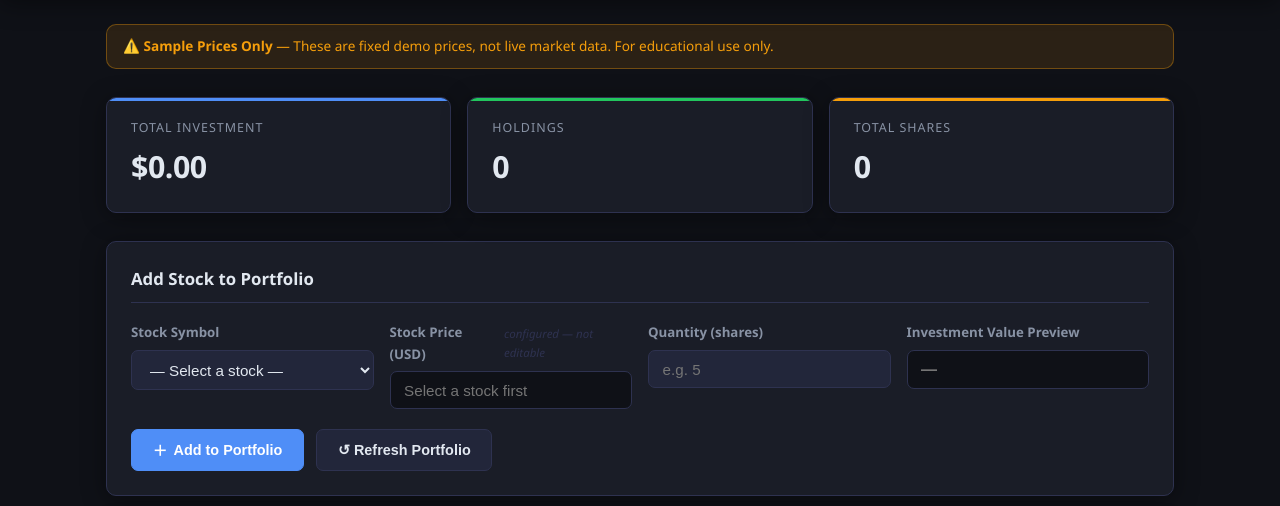
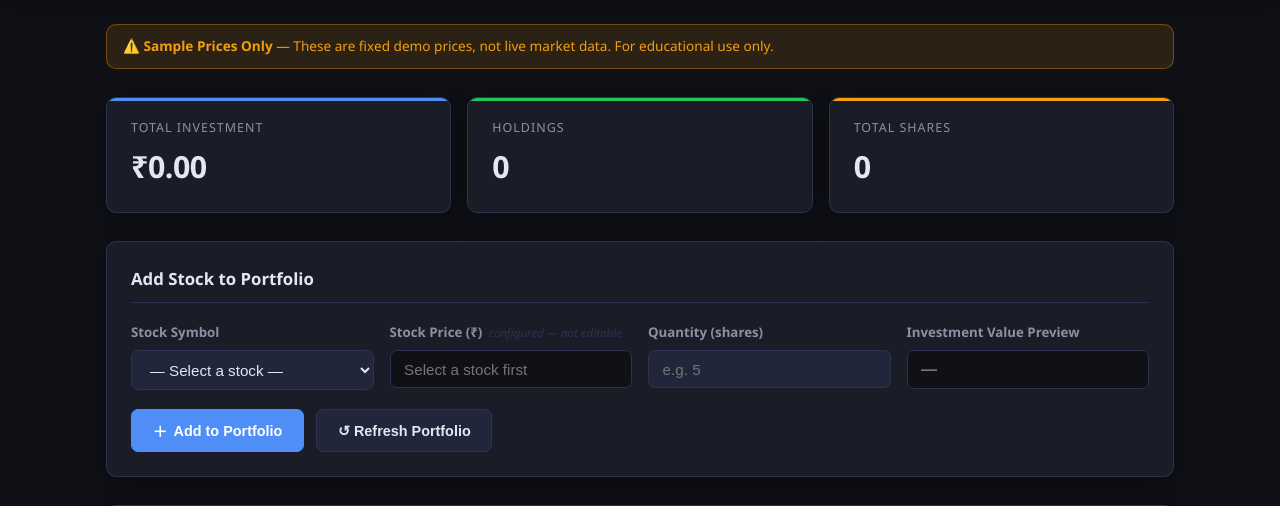
Before and after one commit to megharajpanchmaal19-glitch/codealpha_stockportfolio, a Django app: page / in a window 1280 px wide. Shown: the part 60-566 px from the top of the page. Run offline with Django 4.2, Linux system fonts and the light colour scheme; data that the repository does not hold is empty.

Commit message:
Update currency symbol to Indian Rupee INR

```diff
--- a/config/config/settings.py
+++ b/config/config/settings.py
@@ -81,7 +81,7 @@ DATABASES = {
         'ENGINE': 'django.db.backends.mysql',
         'NAME': 'stockportfolio',
         'USER': 'root',
-        'PASSWORD': '',          # XAMPP default: empty password
+        'PASSWORD': '',
         'HOST': '127.0.0.1',
         'PORT': '3306',
         'OPTIONS': {
--- a/config/portfolio/static/portfolio/js/app.js
+++ b/config/portfolio/static/portfolio/js/app.js
@@ -19,13 +19,14 @@ function getCsrfToken() {
   return match ? match[1] : '';
 }
 
-/** Format a numeric string as USD currency. */
-function formatUSD(value) {
-  return '$' + parseFloat(value).toLocaleString('en-US', {
+/** Format a numeric string as Indian Rupee (₹) currency. */
+function formatINR(value) {
+  return '₹' + parseFloat(value).toLocaleString('en-IN', {
     minimumFractionDigits: 2,
     maximumFractionDigits: 2,
   });
 }
+const formatUSD = formatINR; // Alias for backward compatibility
 
 /** Show an element (remove 'hidden' class). */
 function show(el) { el.classList.remove('hidden'); }
--- a/config/portfolio/stock_config.py
+++ b/config/portfolio/stock_config.py
@@ -9,7 +9,7 @@ The frontend never supplies a price that the backend trusts.
 from decimal import Decimal
 
 # ------------------------------------------------------------------
-# Sample stock prices (USD) — manually defined for demonstration.
+# Sample stock prices (INR / ₹) — manually defined for demonstration.
 # To add a new stock, add its symbol here. The frontend will pick
 # it up automatically from the /api/stocks/ endpoint.
 # ------------------------------------------------------------------
--- a/config/portfolio/templates/portfolio/index.html
+++ b/config/portfolio/templates/portfolio/index.html
@@ -68,7 +68,7 @@
         <!-- Stock Price (read-only) -->
         <div class="form-group">
           <label for="stock-price-display" class="form-label">
-            Stock Price (USD)
+            Stock Price (₹)
             <span class="label-note">configured — not editable</span>
           </label>
           <input
@@ -156,9 +156,9 @@
             <th scope="col">#</th>
             <th scope="col">Symbol</th>
             <th scope="col">Company</th>
-            <th scope="col">Price (USD)</th>
+            <th scope="col">Price (₹)</th>
             <th scope="col">Quantity</th>
-            <th scope="col">Investment Value</th>
+            <th scope="col">Investment Value (₹)</th>
             <th scope="col">Date Added</th>
             <th scope="col">Actions</th>
           </tr>
--- a/config/portfolio/views.py
+++ b/config/portfolio/views.py
@@ -256,8 +256,8 @@ def api_portfolio_export(request):
 
     writer = csv.writer(response)
     writer.writerow([
-        "Stock Symbol", "Company Name", "Stock Price (USD)",
-        "Quantity", "Investment Value (USD)", "Date Added",
+        "Stock Symbol", "Company Name", "Stock Price (₹)",
+        "Quantity", "Investment Value (₹)", "Date Added",
     ])
 
     total = Decimal("0.00")
```
Also changed, not shown: README.md.
